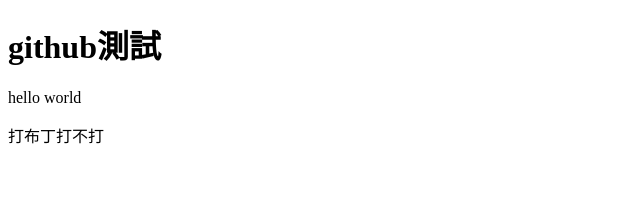
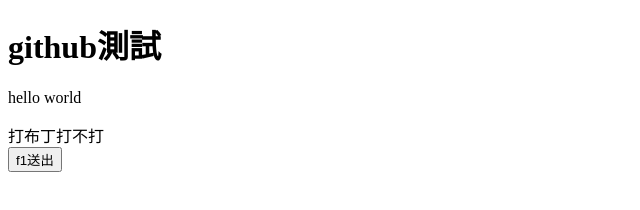
Before and after one commit to Chifong0524/myweb0817, a plain HTML site: page index.html in a window 1280 px wide. Shown: the whole page, without its empty margins (0-640 px from the left). Drawn offline with Linux system fonts and the light colour scheme.

Commit message:
f1新增按鈕

```diff
--- a/index.html
+++ b/index.html
@@ -9,5 +9,6 @@
     <h1>github測試</h1>
     <p>hello world</p>
     <div>打布丁打不打</div>
+    <button>f1送出</button>
 </body>
 </html>
```
